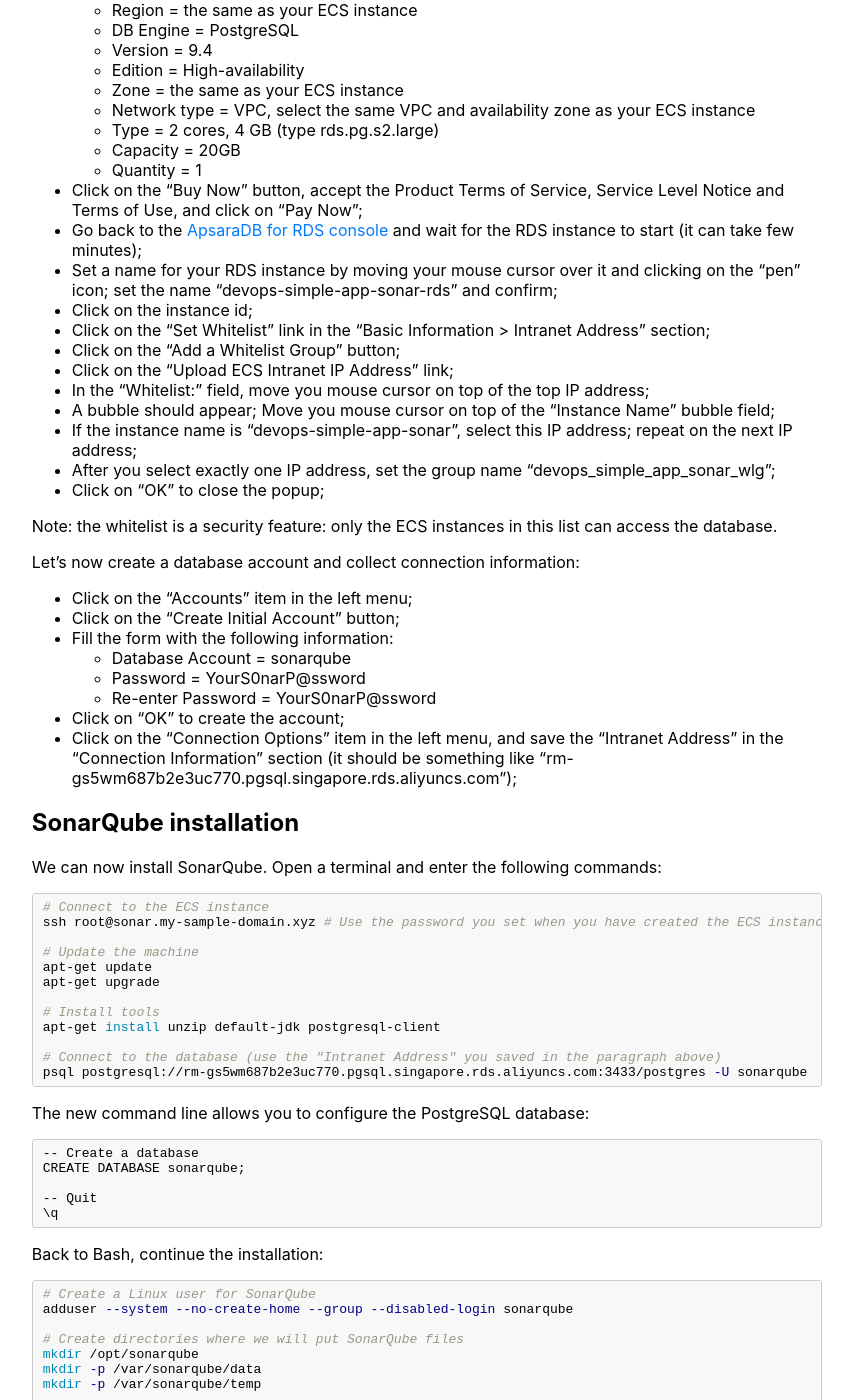
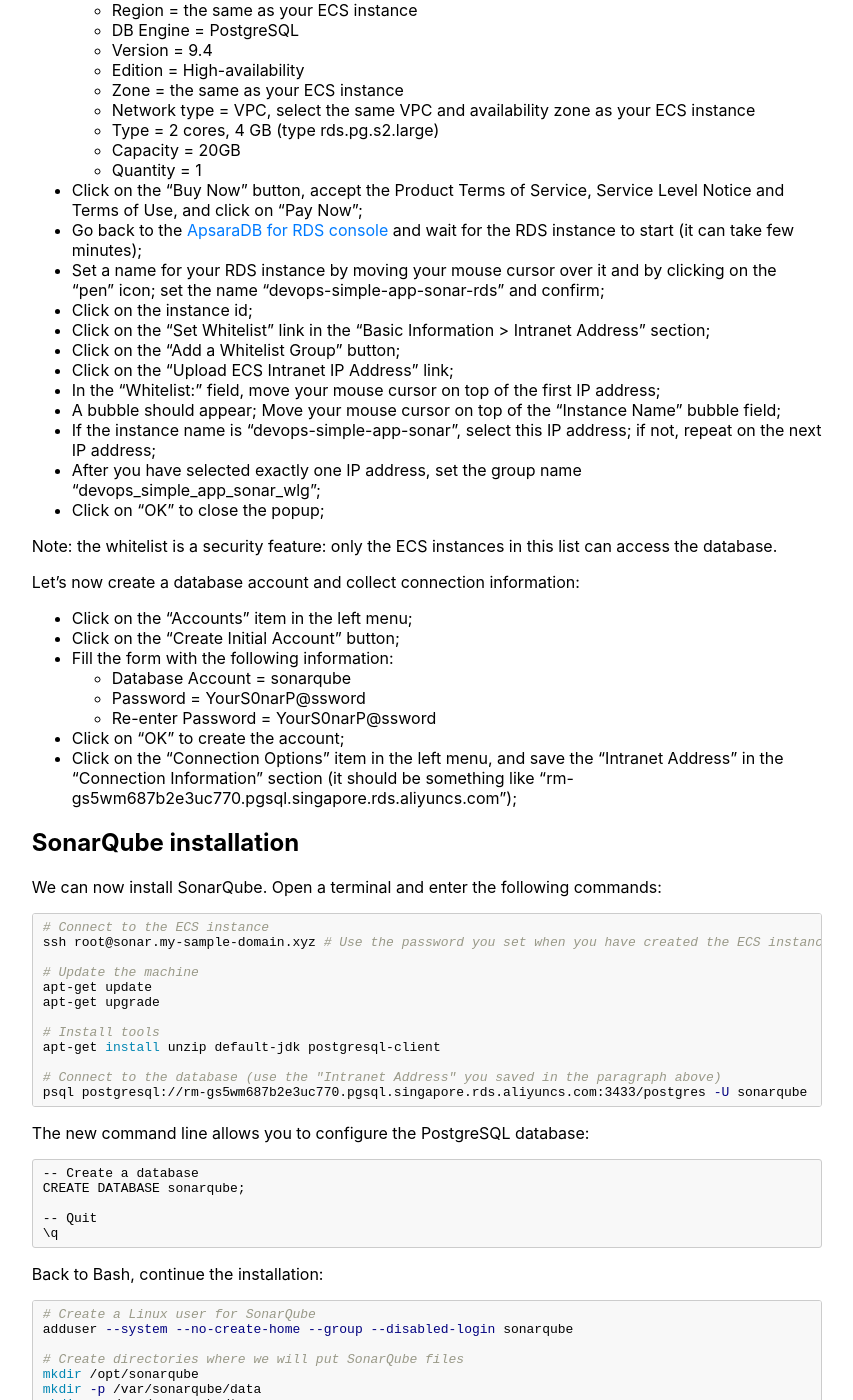
Before and after one commit to alibabacloud-howto/devops, a Jekyll site: the page built from tutorials/devops_for_small_to_medium_web_applications/part_03_code_quality.md, in a window 1280 px wide and 1400 px high, scrolled down 1615 px. Shown: the whole window, without its empty margins (381-1234 px from the left). Built offline with Jekyll 4.4.1, drawn with Linux system fonts in a browser that asks for light colours; our own code applies the rules of GitHub Pages for plain Markdown files; some of the changed text lies outside the part shown.

Commit message:
Fix errors in the Part 3 - Code quality.

````diff
--- a/_data/tutorials.yml
+++ b/_data/tutorials.yml
@@ -21,7 +21,7 @@
   description: >-
     This part focuses on how to integrate a "quality" stage in the CI pipeline thanks to SonarQube. The idea is
     to find bugs earlier and manage technical debt more easily.
-  concepts: code quality, SonarQube, unit test code coverage
+  concepts: code quality, SonarQube, unit test code coverage, PostgreSQL RDS, Let's Encrypt
 - name: Getting started with CI/CD and Kubernetes
   link: tutorials/getting_started_with_devops_with_kubernetes/README.html
   description: >-
--- a/tutorials/devops_for_small_to_medium_web_applications/part_03_code_quality.md
+++ b/tutorials/devops_for_small_to_medium_web_applications/part_03_code_quality.md
@@ -85,16 +85,16 @@
   and click on "Pay Now";
 * Go back to the [ApsaraDB for RDS console](https://rdsnext.console.aliyun.com) and wait for the RDS instance to start
   (it can take few minutes);
-* Set a name for your RDS instance by moving your mouse cursor over it and clicking on the "pen" icon; set the
+* Set a name for your RDS instance by moving your mouse cursor over it and by clicking on the "pen" icon; set the
   name "devops-simple-app-sonar-rds" and confirm;
 * Click on the instance id;
 * Click on the "Set Whitelist" link in the "Basic Information > Intranet Address" section;
 * Click on the "Add a Whitelist Group" button;
 * Click on the "Upload ECS Intranet IP Address" link;
-* In the "Whitelist:" field, move you mouse cursor on top of the top IP address;
-* A bubble should appear; Move you mouse cursor on top of the "Instance Name" bubble field;
-* If the instance name is "devops-simple-app-sonar", select this IP address; repeat on the next IP address;
-* After you select exactly one IP address, set the group name "devops_simple_app_sonar_wlg";
+* In the "Whitelist:" field, move your mouse cursor on top of the first IP address;
+* A bubble should appear; Move your mouse cursor on top of the "Instance Name" bubble field;
+* If the instance name is "devops-simple-app-sonar", select this IP address; if not, repeat on the next IP address;
+* After you have selected exactly one IP address, set the group name "devops_simple_app_sonar_wlg";
 * Click on "OK" to close the popup;
 
 Note: the whitelist is a security feature: only the ECS instances in this list can access the database.
@@ -453,8 +453,8 @@
 
 variables:
   MAVEN_OPTS: "-Dmaven.repo.local=./.m2/repository"
-  SONAR_URL: "https://sonar.my-sample-domain.xyz"
-  SONAR_LOGIN: "cfe2e3d7d7a15df20e3ecb7de53b6a23b3757474"
+  SONAR_URL: "https://your_sonarqube.url"
+  SONAR_LOGIN: "token_generated_by_sonarqube"
 
 cache:
   paths:
@@ -519,7 +519,7 @@
 git push origin master
 ```
 
-Check your new GitLab pipeline: In your GitLab web browser tab, click on the "CI / CD" item in the left menu. You
+Check your new GitLab pipeline: in your GitLab web browser tab, click on the "CI / CD" item in the left menu. You
 should get something like this:
 
 ![GitLab pipeline with quality stage](images/gitlab-pipeline-with-quality.png)
@@ -537,7 +537,9 @@
 
 Explore this interface by yourself, for example click on the coverage percentage: you will get a list of Java files
 with their coverage percentage. If you click on one of these files you can see which line is covered and which one is
-not. Code coverage is a good indicator before you attempt to execute a major
+not.
+
+Note: Code coverage is a good indicator before you attempt to execute a major
 [code refactoring](https://en.wikipedia.org/wiki/Code_refactoring): like a safety net, a good code coverage means that
 you have a greater chance that your unit tests will catch bugs before they hit production.
 
--- a/tutorials/devops_for_small_to_medium_web_applications/sample-app/version2/.gitlab-ci.yml
+++ b/tutorials/devops_for_small_to_medium_web_applications/sample-app/version2/.gitlab-ci.yml
@@ -16,8 +16,8 @@
 
 variables:
   MAVEN_OPTS: "-Dmaven.repo.local=./.m2/repository"
-  SONAR_URL: "https://sonar.my-sample-domain.xyz"
-  SONAR_LOGIN: "cfe2e3d7d7a15df20e3ecb7de53b6a23b3757474"
+  SONAR_URL: "https://your_sonarqube.url"
+  SONAR_LOGIN: "token_generated_by_sonarqube"
 
 cache:
   paths:
````
Also changed, not shown: other parts of tutorials/devops_for_small_to_medium_web_applications/part_03_code_quality.md (+18 -18 lines).
